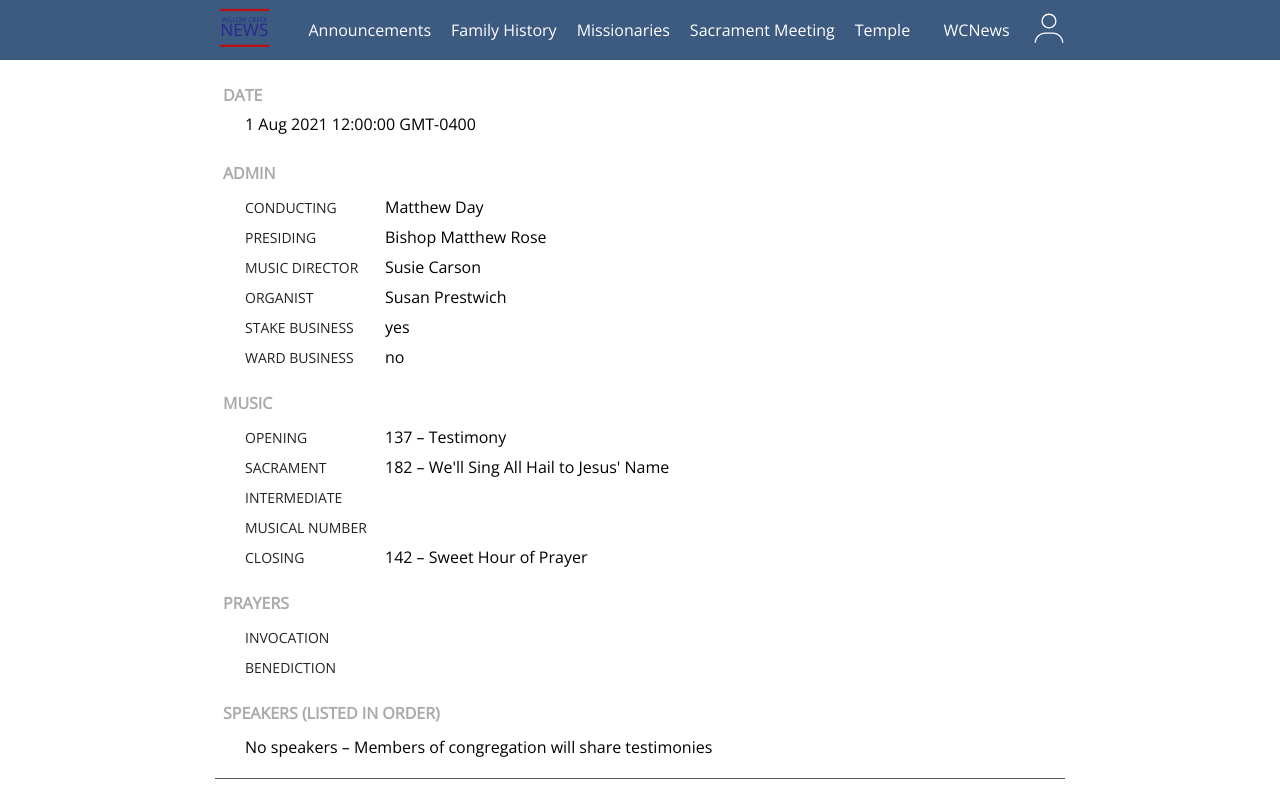
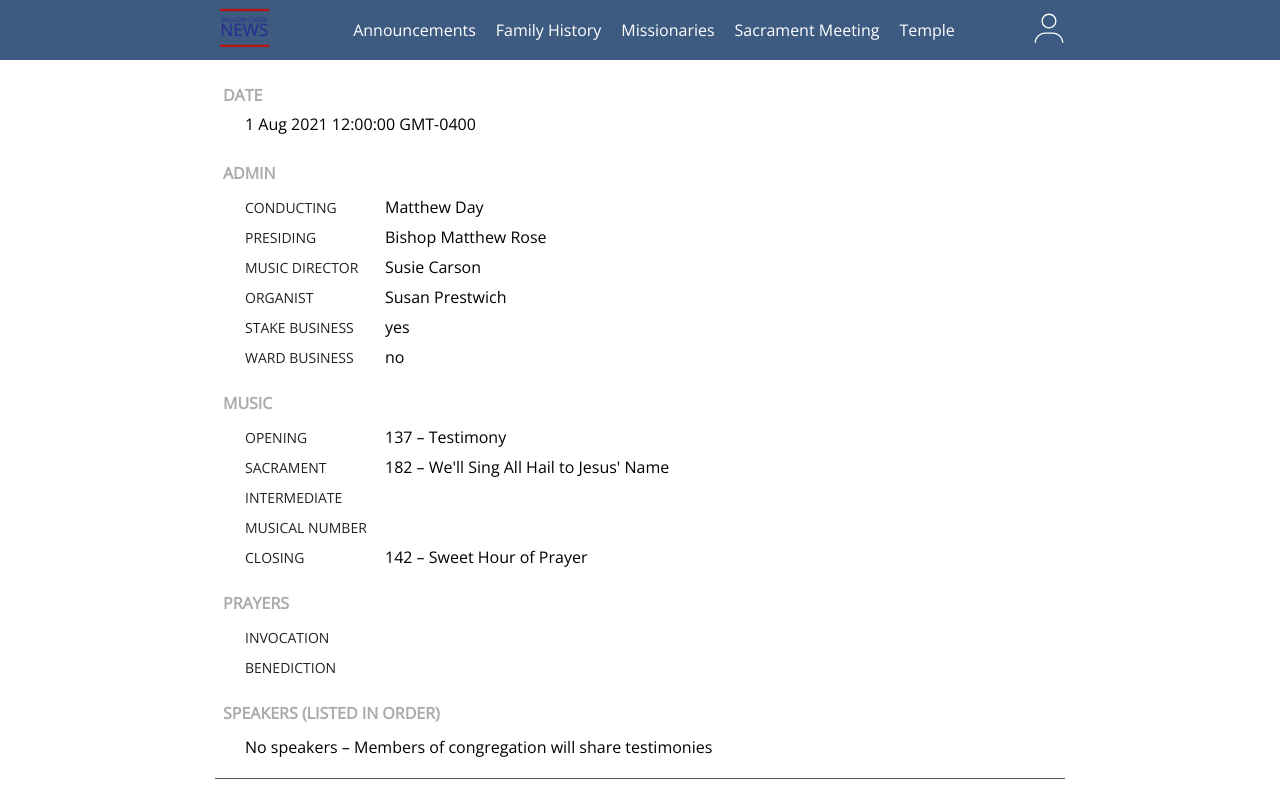
Before and after one commit to samuraijane/willow-creek-news, a React (Create React App) app in the folder react-ui/: page /admin in a window 1280 px wide. Shown: the top 800 px of the page. Built offline with nearby package versions, Linux system fonts and the light colour scheme; no server answers; a web font is replaced by a local one.

Commit message:
remove console warnings and extraneous link to home

```diff
--- a/react-ui/src/routes/admin/admin.tsx
+++ b/react-ui/src/routes/admin/admin.tsx
@@ -1,5 +1,3 @@
-import { useEffect, useState } from 'react';
-
 import data from '../../mocks/sacrament_meeting.json';
 import { simpleRandomInt } from '../../helpers/simpleRandomInt';
 
@@ -11,7 +9,8 @@ const Admin = (): JSX.Element => {
 
   const agendas = data.filter(x => Date.parse(x.date) > today).map((agenda, index) => {
 
-    const { admin, business, date, holiday, music, prayer, speakers, type } = agenda;
+    const { admin, business, date, music, prayer, speakers } = agenda;
+    // other fields include holiday, type – removing for now since they are not used.
 
     return (
       <li key={`${index}–${simpleRandomInt()}`}>
--- a/react-ui/src/sectioning/header/header.tsx
+++ b/react-ui/src/sectioning/header/header.tsx
@@ -37,13 +37,6 @@ const Header = ({ isMobileView }: HeaderProps): JSX.Element => {
           }
           <NavLink
             className={navIconClass}
-            exact={true}
-            to="/"
-          >
-            WCNews
-          </NavLink>
-          <NavLink
-            className={navIconClass}
             to="/login"
           >
             <SVGImage className="svg__default" type={AVATAR} />
```
